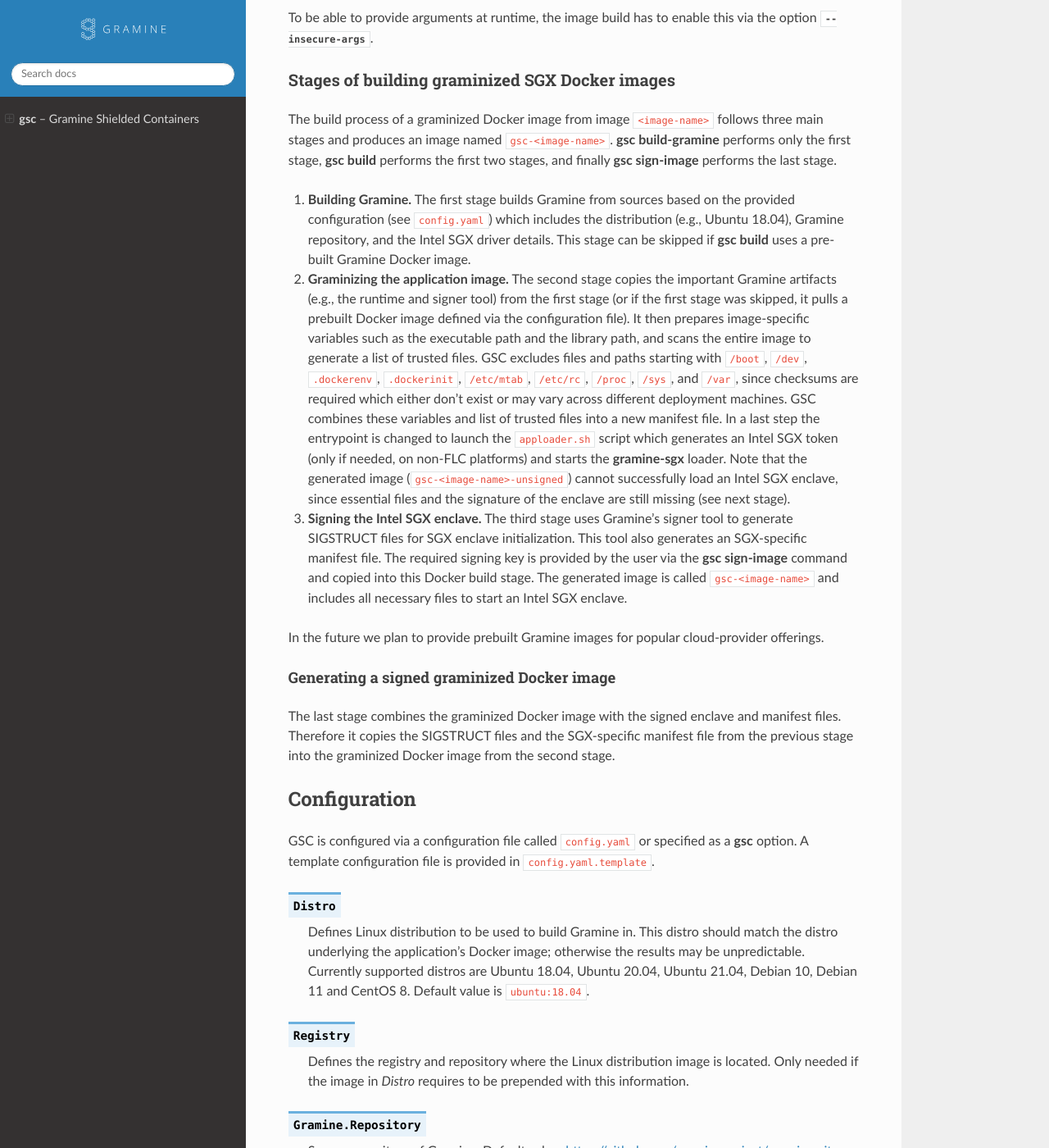
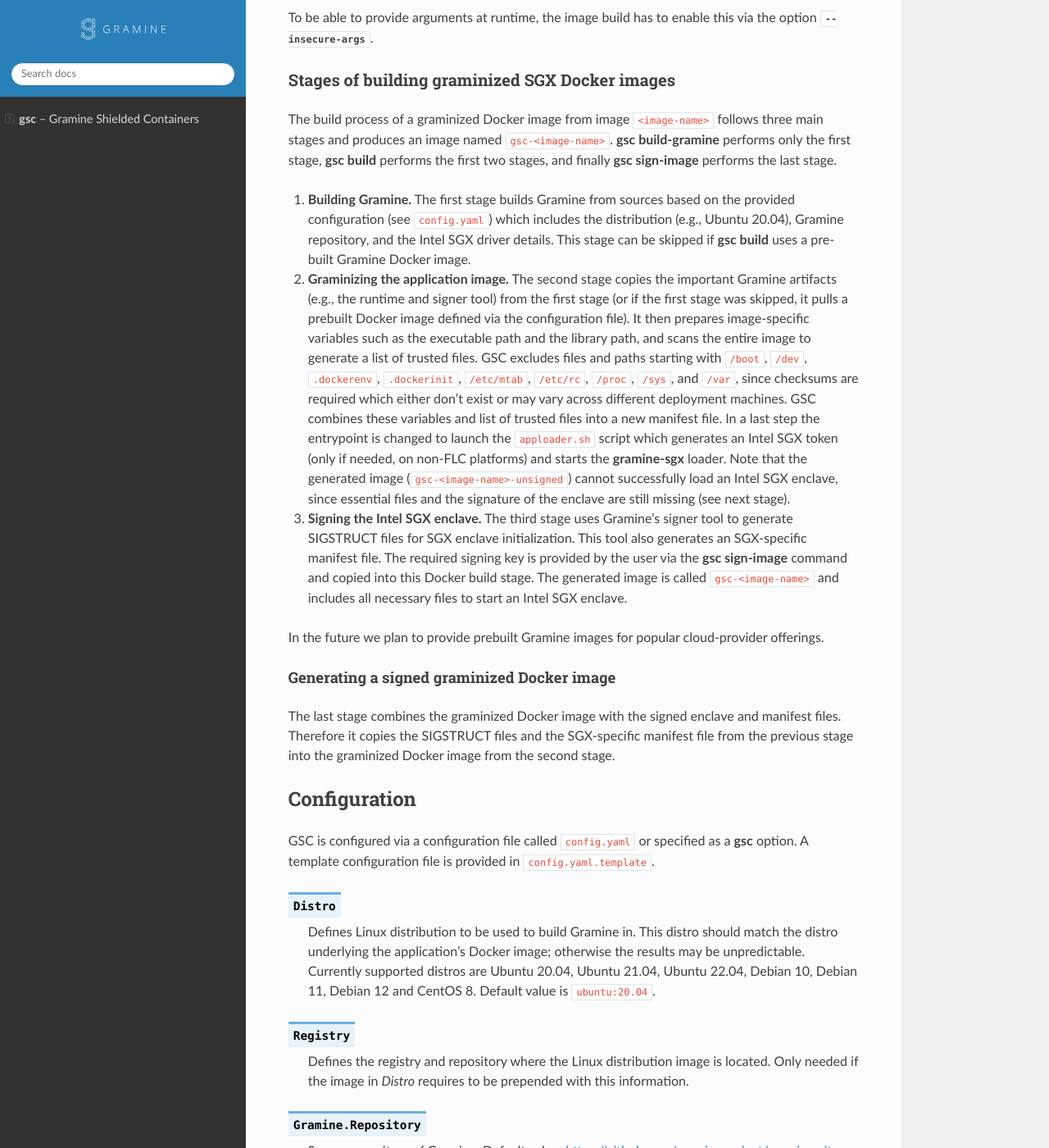
Before and after one commit to gramineproject/gsc, a Sphinx documentation site: the page built from Documentation/index.rst, in a window 1280 px wide and 1400 px high, scrolled down 5301 px. Shown: the whole window at 82% size. Built offline with Sphinx 7.4.7 and the Read the Docs theme 2.0.0, drawn with Linux system fonts in a browser that asks for light colours; some of the changed text lies outside the part shown.

Commit message:
Supporting new distros ubuntu22.04, debian12 and removing support for ubuntu18.04
Signed-off-by: abin <abinx.mathew@intel.com>

```diff
--- a/Documentation/index.rst
+++ b/Documentation/index.rst
@@ -39,7 +39,7 @@ image.
 Prerequisites
 =============
 
-The installation descriptions of prerequisites are for Ubuntu 18.04 and may
+The installation descriptions of prerequisites are for Ubuntu 20.04 and may
 differ when using a different Ubuntu version or Linux distribution.
 
 Software packages
@@ -290,7 +290,7 @@ follows three main stages and produces an image named ``gsc-<image-name>``.
 
 #. **Building Gramine.** The first stage builds Gramine from sources based on
    the provided configuration (see :file:`config.yaml`) which includes the
-   distribution (e.g., Ubuntu 18.04), Gramine repository, and the Intel SGX
+   distribution (e.g., Ubuntu 20.04), Gramine repository, and the Intel SGX
    driver details. This stage can be skipped if :command:`gsc build` uses a
    pre-built Gramine Docker image.
 
@@ -342,9 +342,9 @@ in :file:`config.yaml.template`.
 
    Defines Linux distribution to be used to build Gramine in. This distro should
    match the distro underlying the application's Docker image; otherwise the
-   results may be unpredictable. Currently supported distros are Ubuntu 18.04,
-   Ubuntu 20.04, Ubuntu 21.04, Debian 10, Debian 11 and CentOS 8. Default value
-   is ``ubuntu:18.04``.
+   results may be unpredictable. Currently supported distros are Ubuntu 20.04,
+   Ubuntu 21.04, Ubuntu 22.04, Debian 10, Debian 11, Debian 12 and CentOS 8.
+   Default value is ``ubuntu:20.04``.
 
 .. describe:: Registry
 
```
Also changed, not shown: 13 other files.
